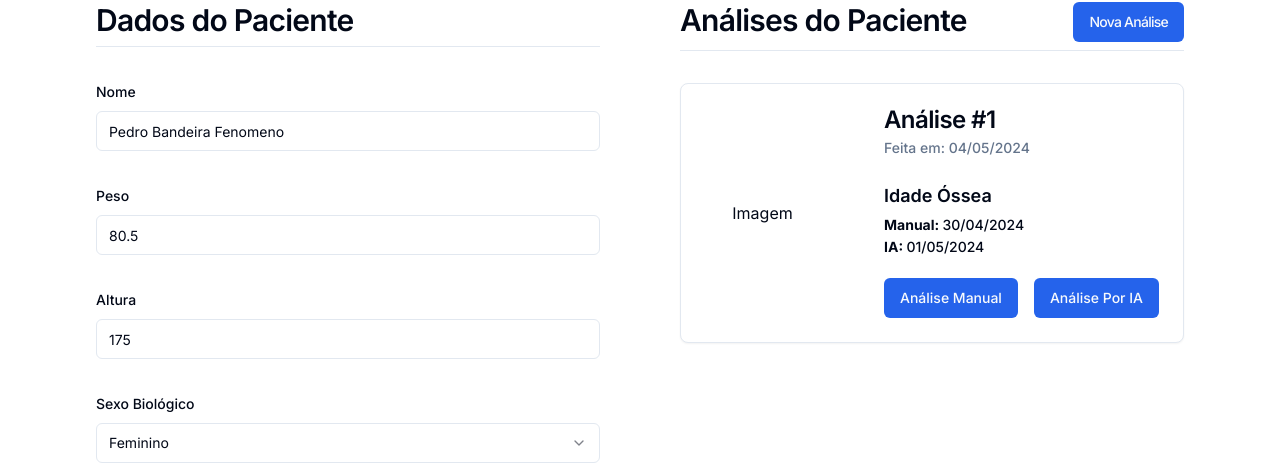
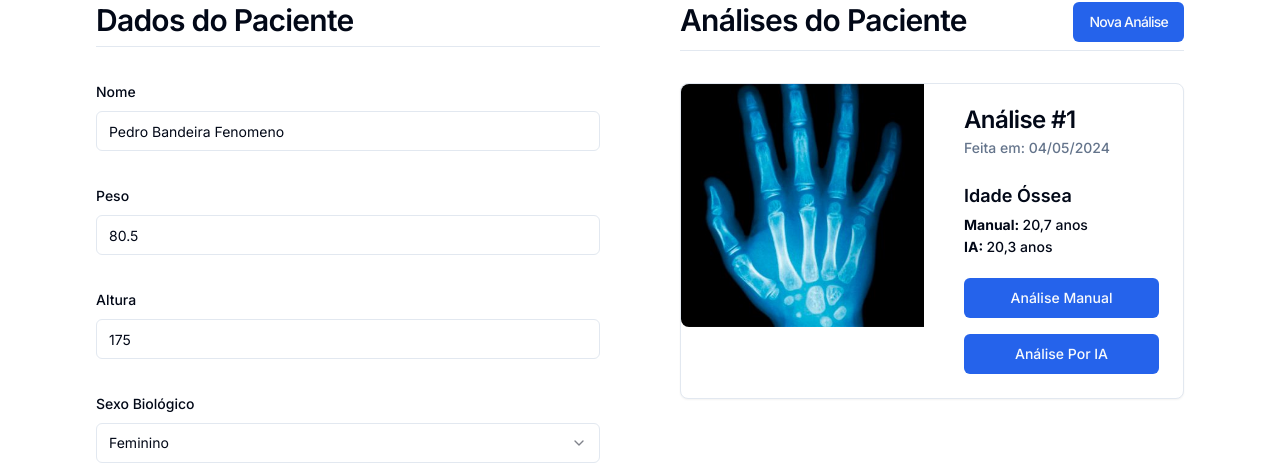
Before and after one commit to PedroPessuto/MaturIA, a Next.js app: page /paciente/1 in a window 1280 px wide. Shown: the part 146-609 px from the top of the page. Built offline with nearby package versions, Linux system fonts and the light colour scheme; no server answers.

Commit message:
middleware, dialog add paciente

```diff
--- a/src/app/cadastro-de-pacientes/page.jsx
+++ /dev/null
@@ -1,12 +0,0 @@
-import { CadastroDePacienteForms } from '@/components/custom/forms/CadastroDePacienteForm'
-
-export default function Page() {
-
-  return (
-    <main className="flex min-h-screen flex-col items-center justify-between p-5 md:p-24">
-      <div className="w-1/2 h-full flex flex-col gap-8 my-auto">
-        <CadastroDePacienteForms />
-      </div>
-    </main>
-  )
-}
--- a/src/app/paciente/[id]/page.jsx
+++ b/src/app/paciente/[id]/page.jsx
@@ -49,8 +49,8 @@ export default function Page() {
             id: '659fa0d6-554a-435c-b84b-243fb4cb2166',
             createdAt: '2024-05-04T00:00:00.000Z',
             imageBase64: '',
-            iaAge: '2024-05-01T00:00:00.000Z',
-            manualAge: '2024-04-30T00:00:00.000Z',
+            iaAge: '20,3 anos',
+            manualAge: '20,7 anos',
           },
         ])
       } catch (error) {
@@ -92,7 +92,7 @@ export default function Page() {
               {!isLoading && <CadastroDePacienteForms paciente={data} />}
             </div>
             <div className="w-full">
-              {!isLoading && <AnalysisScreen analysis={analysis} showModal={showModal}/>}
+              {!isLoading && <AnalysisScreen analysis={analysis} showModal={showModal} />}
             </div>
           </div>
         </div>
--- a/src/app/pacientes/page.jsx
+++ b/src/app/pacientes/page.jsx
@@ -12,10 +12,10 @@ import {
 } from '@/components/ui/breadcrumb'
 
 
-
 export default function Page() {
   const [data, setData] = useState([])
   const [isLoading, setIsLoading] = useState(true)
+
 
   useEffect(() => {
     async function fetchData() {
--- a/src/components/custom/forms/CadastroDePacienteForm.jsx
+++ b/src/components/custom/forms/CadastroDePacienteForm.jsx
@@ -22,8 +22,14 @@ import {
   SelectValue,
 } from '@/components/ui/select'
 
+import {
+  Dialog,
+  DialogContent,
+  DialogTrigger,
+} from '@/components/ui/dialog'
 
-export function CadastroDePacienteForms({ paciente }) {
+
+export function CadastroDePacienteForms({ paciente, toogleModal }) {
 
   const router = useRouter()
   const { toast } = useToast()
@@ -81,16 +87,21 @@ export function CadastroDePacienteForms({ paciente }) {
       toast({
         description:  'Paciente Adicionado Com Sucesso',
       })
+
       router.push('/pacientes')
       router.refresh()
+
     }
 
     setIsLoading(false)
+    if (toogleModal) {
+      toogleModal()
+    }
   }
 
 
   return (
-    <>
+    <div className='w-full'>
       <H2 className="mb-8">{paciente != null ? 'Dados do Paciente' : 'Cadastro de Paciente'}</H2>
       <Form {...form}>
         <form onSubmit={form.handleSubmit(onSubmit)} className="space-y-8">
@@ -261,6 +272,6 @@ export function CadastroDePacienteForms({ paciente }) {
 
         </form>
       </Form>
-    </>
+    </div>
   )
 }
--- a/src/components/custom/forms/LoginForm.jsx
+++ b/src/components/custom/forms/LoginForm.jsx
@@ -50,7 +50,7 @@ export function LoginForm({ onClick }) {
           toast({
             description: 'Login Feito Com Sucesso',
           })
-          router.push('/')
+          router.push('/pacientes')
           router.refresh()
         }
 
--- a/src/components/custom/sections/AnalysisScreen.jsx
+++ b/src/components/custom/sections/AnalysisScreen.jsx
@@ -12,6 +12,7 @@ import {
 } from '@/components/ui/card'
 import { Small } from '../typo/Small'
 import Link from 'next/link'
+import Image from 'next/image'
 import { usePathname } from 'next/navigation'
 import {
   Dialog,
@@ -79,13 +80,22 @@ export function AnalysisScreen({ analysis, showModal }) {
 
       </H2>
 
+      <div className='flex flex-col gap-10'>
         {analysis.map((item, index) => (
           <Card key={index}>
-          <div className='flex gap-4 flex-col md:flex-row'>
-            <div className='flex w-full justify-center items-center p-6'>
-              Imagem
+            <div className='flex gap-4 flex-col md:flex-row w-full'>
+              <div className='relative flex w-full md:w-1/2 justify-center items-center' style={{ height: '100%' }}>
+                <Image
+                  src="/teste.jpg"
+                  alt="Descrição da Imagem"
+                  width={500}
+                  height={400}
+                  layout="responsive"
+                  objectFit="cover"
+                  className="w-full h-full rounded-l-lg"
+                />
               </div>
-            <div>
+              <div className='w-full md:w-1/2'>
                 <CardHeader>
                   <CardTitle>Análise #{index + 1}</CardTitle>
                   <CardDescription>
@@ -103,19 +113,19 @@ export function AnalysisScreen({ analysis, showModal }) {
                     <Small>
 
                       {
-                      item.createdAt == null ? 'Não feita' : <> <strong>Manual: </strong>  {formatDate(item.manualAge)}</>
+                        item.createdAt == null ? 'Não feita' : <> <strong>Manual: </strong>  {item.manualAge}</>
                       }
 
                     </Small>
                     <Small>
                       {
-                      item.createdAt == null ? 'Não feita' : <> <strong>IA: </strong>  {formatDate(item.iaAge)}</>
+                        item.createdAt == null ? 'Não feita' : <> <strong>IA: </strong>  {item.iaAge}</>
                       }
                     </Small>
                   </div>
                 </CardContent>
                 <CardFooter>
-                <div className='flex-col md:flex-row w-full flex gap-4 items-end'>
+                  <div className='flex-col 2xl:flex-row w-full flex gap-4 '>
                     <Button>
                       Análise Manual
                     </Button>
@@ -129,6 +139,7 @@ export function AnalysisScreen({ analysis, showModal }) {
           </Card>
 
         ))}
+      </div>
     </>
   )
 }
--- a/src/components/custom/table/PacientesTable.jsx
+++ b/src/components/custom/table/PacientesTable.jsx
@@ -4,9 +4,21 @@ import { Button } from '@/components/ui/button'
 import { ArrowUpDown } from 'lucide-react'
 import { H1 } from '@/components/custom/typo/H1'
 import Link from 'next/link'
+import { CadastroDePacienteForms } from '@/components/custom/forms/CadastroDePacienteForm'
+
+import {
+  Dialog,
+  DialogContent,
+  DialogTrigger,
+} from '@/components/ui/dialog'
+import { useState } from 'react'
 
 
 export default function PacientesTable({ data }) {
+  const [showModal, setShowModal] = useState(false)
+  const toogleModal = () => {
+    setShowModal(!showModal)
+  }
 
   const columns = [
     {
@@ -60,11 +72,15 @@ export default function PacientesTable({ data }) {
       <div className="w-full h-full flex flex-col gap-8 my-auto">
         <div className="flex justify-between">
           <H1>Lista de Pacientes</H1>
-          <Link href="/cadastro-de-pacientes">
-            <Button>
-              Adicionar Paciente
-            </Button>
-          </Link>
+
+          <Dialog open={showModal} onOpenChange={toogleModal}>
+            <DialogTrigger asChild>
+              <Button onClick={toogleModal}>Adicionar Paciente</Button>
+            </DialogTrigger>
+            <DialogContent>
+              <CadastroDePacienteForms toogleModal={toogleModal}/>
+            </DialogContent>
+          </Dialog>
         </div>
         <DataTable data={data} columns={columns} />
       </div>
--- /dev/null
+++ b/src/middleware.js
@@ -0,0 +1,21 @@
+
+import { getToken } from 'next-auth/jwt'
+import { NextResponse } from 'next/server'
+
+export async function middleware(req) {
+  const token = await getToken({ req, secret: process.env.NEXTAUTH_SECRET })
+
+  if (!token) {
+    return NextResponse.redirect(new URL('/login', req.url))
+  }
+
+  return NextResponse.next()
+}
+
+export const config = {
+  matcher: [
+    '/pacientes/:path*',
+    '/paciente/:path*',
+    '/api/ver-pacientes/:path*'
+  ],
+}
```
Also changed, not shown: src/components/ui/dialog.jsx (+13 -13 lines), public/teste.jpg (added). Lines whose indentation alone changed are shown as unchanged.
